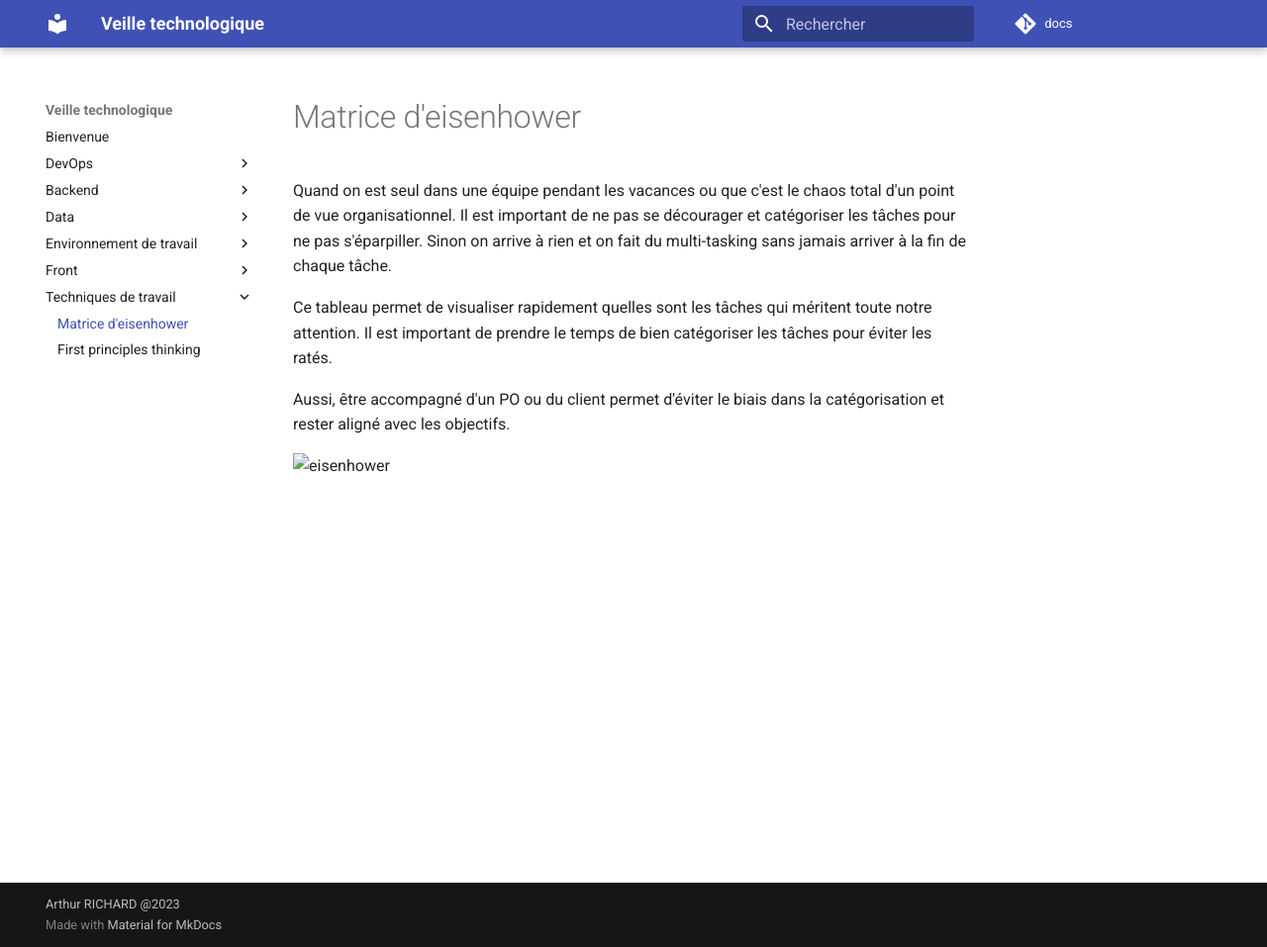
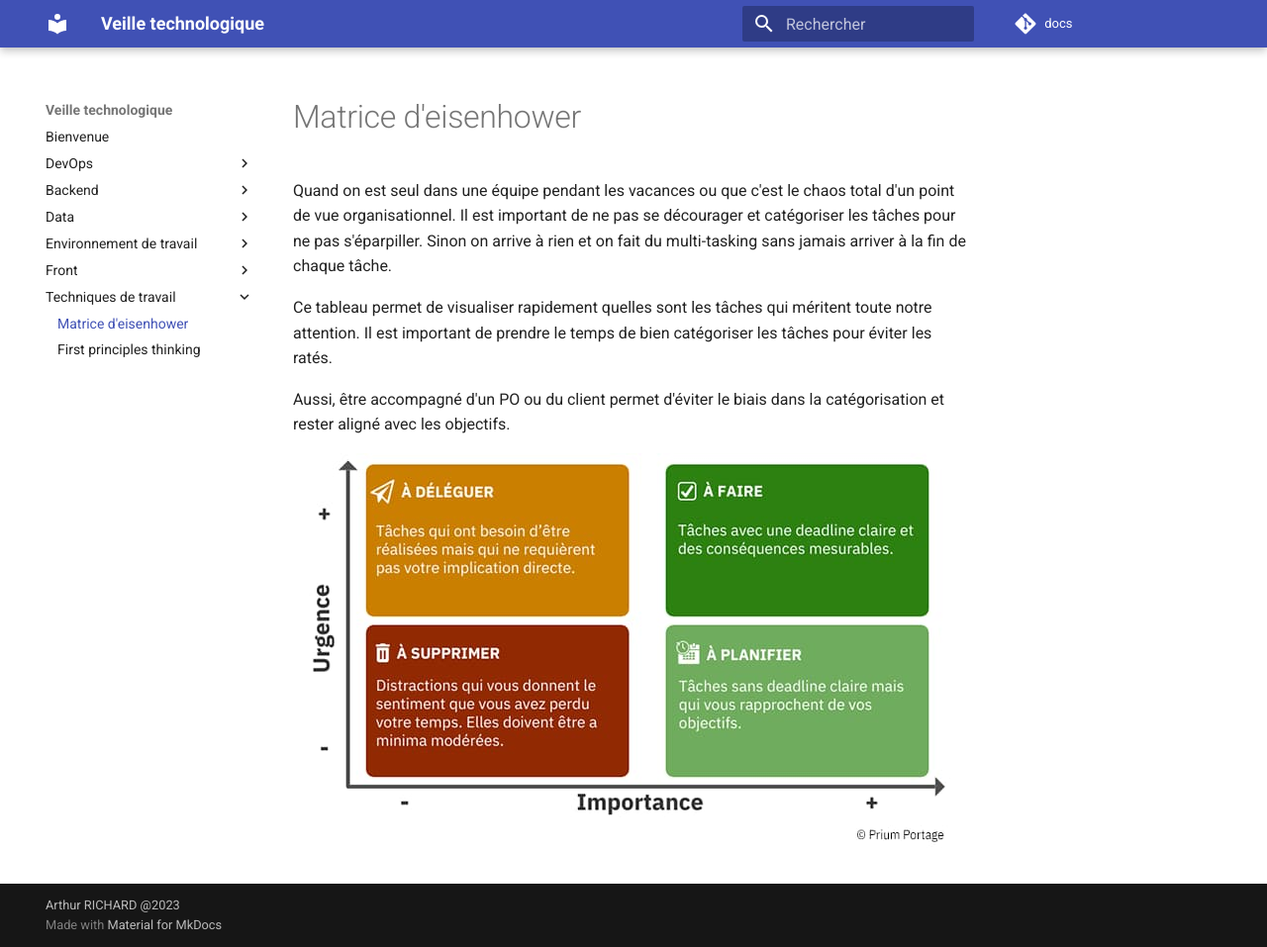
Before and after one commit to arthuRHD/docs, an MkDocs documentation site: the page built from docs/techniques-de-travail/eisenhower-matrix.md, in a window 1280 px wide and 957 px high. Shown: the whole window at 99% size. Built offline with MkDocs 1.6.1 and Material for MkDocs 9.7.7, drawn with Linux system fonts in a browser that asks for light colours; comment, search, counter and statistics services are not loaded.

Commit message:
:fix: wrong asset link

```diff
--- a/docs/techniques-de-travail/eisenhower-matrix.md
+++ b/docs/techniques-de-travail/eisenhower-matrix.md
@@ -6,4 +6,4 @@ Ce tableau permet de visualiser rapidement quelles sont les tâches qui mériten
 
 Aussi, être accompagné d'un PO ou du client permet d'éviter le biais dans la catégorisation et rester aligné avec les objectifs.
 
-![eisenhower](./eisenhower-matrix.md)
+![eisenhower](./eisenhower.jpg)
```
